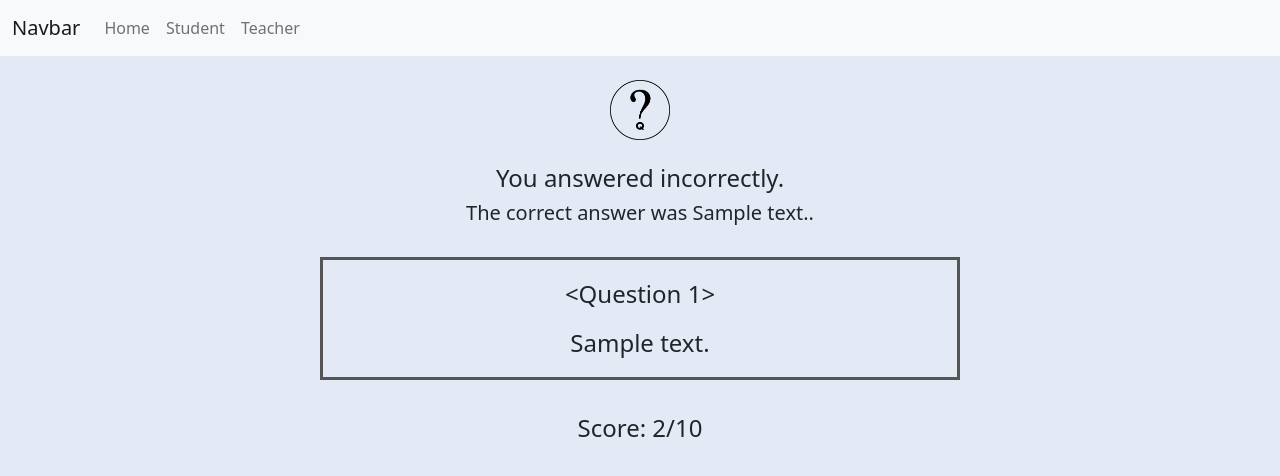
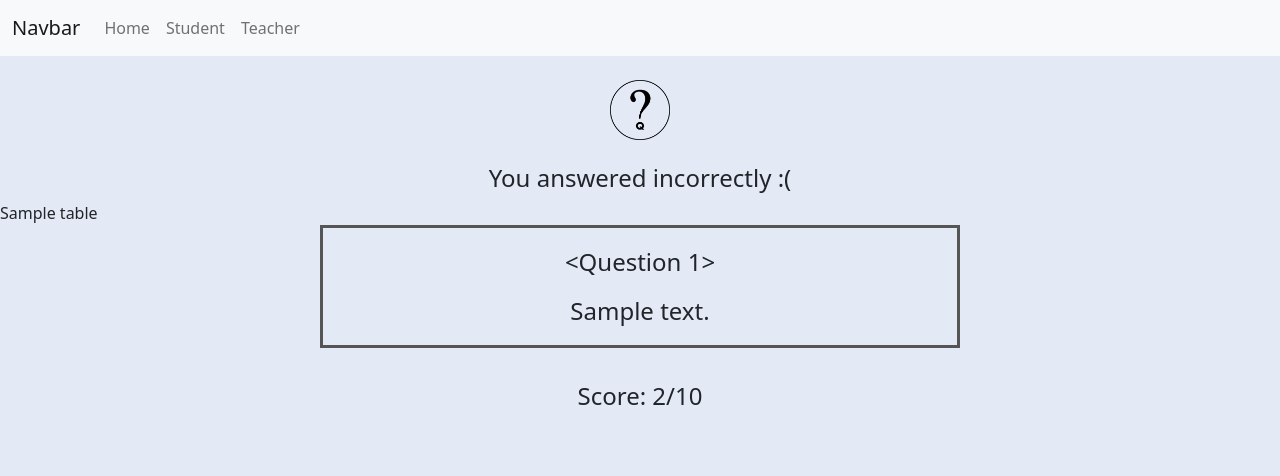
Before and after one commit to Flippo1337/quizzly, a Flask app: template quiz_app/templates/quiz_results.html in a window 1280 px wide. Shown: the top 476 px of the page. Run offline with Flask 2, Linux system fonts and the light colour scheme; tables that the repository leaves empty hold one stand-in row (values such as "Sample post"); the template is opened without the code that fills it: values that come from a table or form of the project are taken from there, most other values are stand-ins (such as "Sample title", 1, 10 or a date in 2020); some libraries are stand-ins or nearby versions.

Commit message:
validate question results

```diff
--- a/pyproject.toml
+++ b/pyproject.toml
@@ -17,6 +17,7 @@
 WTForms = "^2.3.3"
 Flask-SQLAlchemy = "^2.5.1"
 qrcode = "^7.1"
+Flask-Table = "^0.5.0"
 
 [tool.poetry.dev-dependencies]
 pytest = "^6.2.4"
--- a/quiz_app/config.py
+++ b/quiz_app/config.py
@@ -6,4 +6,4 @@
     SERVER_NAME = "localhost:81"
     SQLALCHEMY_DATABASE_URI = 'sqlite:///' + os.path.join(os.path.abspath(os.path.dirname(__file__)), 'data.sqlite')
     SQLALCHEMY_TRACK_MODIFICATIONS = False
-    DEBUG = True
+    DEBUG = False
--- a/quiz_app/models.py
+++ b/quiz_app/models.py
@@ -44,6 +44,6 @@
     answer_id = db.Column(db.Integer, primary_key=True)
     question_id = db.Column(db.Text, db.ForeignKey('question.question_id'))
     user_id = db.Column(db.Integer, db.ForeignKey('user.user_id'))
-    answer = db.Column(db.Text)
+    answer_index = db.Column(db.Integer)
     question = db.relationship('Question', backref='answers', lazy=True)
     user = db.relationship('User', backref='answers', lazy=True)
--- a/quiz_app/questions/question_types/utils/question.py
+++ b/quiz_app/questions/question_types/utils/question.py
@@ -14,6 +14,7 @@
         self._seed = seed
         random.seed(seed)
         numpy.random.seed(seed)
+        self.title = ""
 
     def generate(self):
         pass
--- a/quiz_app/templates/question.html
+++ b/quiz_app/templates/question.html
@@ -19,7 +19,7 @@
     <div class="btn-group-vertical" style="display: flex; align-items: center">
         {% for answer in answers %}
             <form method="POST">
-            <input type="hidden", name="answer" value="{{ loop.index0 }}">
+            <input type="hidden", name="answer_index" value="{{ loop.index0 }}">
             <input type="hidden", name="question_id" value="{{ question_id }}">
             <button class="quiz-button-custom">{{answer}}</button>
             </form>
--- a/quiz_app/templates/quiz_results.html
+++ b/quiz_app/templates/quiz_results.html
@@ -4,8 +4,14 @@
     <img alt="Quizzly logo" class="center" src="{{ url_for('static', filename='images/quizzly logo.png')}}" width="60">
     <br/>
 {#    # needs to update dynamically#}
-    <h4 align="center">You answered incorrectly.</h4>
-    <h5 align="center">The correct answer was {{ correct_answer }}.</h5>
+    {% if answered_correctly %}
+        <h4 align="center">You answered correctly :)</h4>
+    {% else %}
+        <h4 align="center">You answered incorrectly :(</h4>
+    {% endif %}
+
+    {{ table }}
+
     <br/>
         <div class="center" style="margin-bottom: 10px; border: 3px solid #555; width: 50%; text-align: center">
             <h4 style="margin: 20px;">{{ question }}</h4>
```
Also changed, not shown: quiz_app/student/routes.py (+30 -7 lines), README.md.
